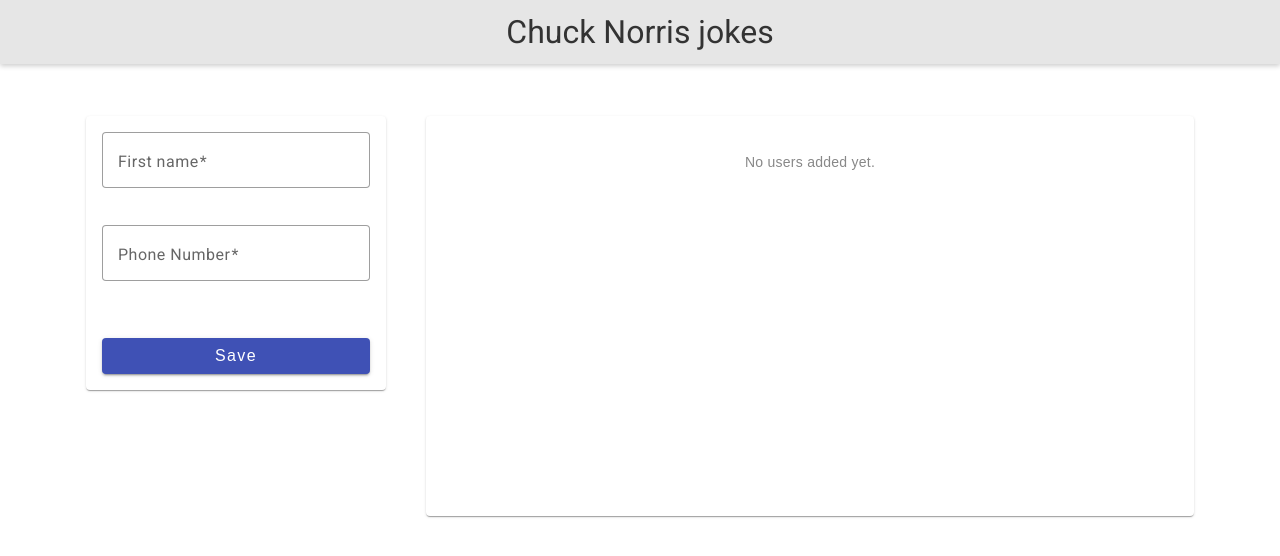
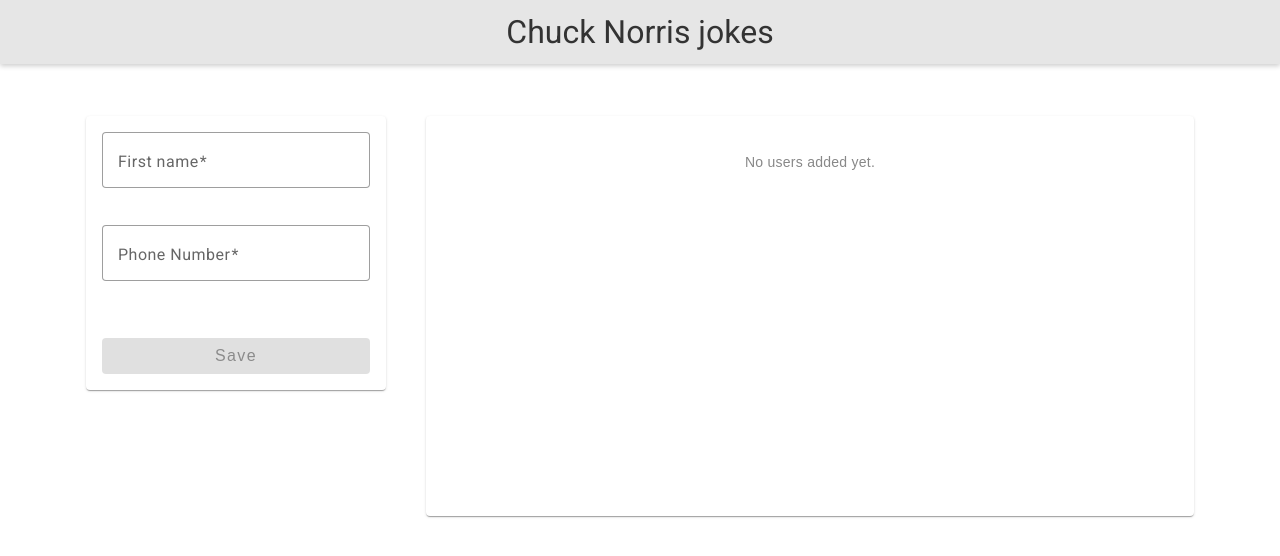
Before and after one commit to olga8karp/chuck-norris-jokes, an Angular app: page / in a window 1280 px wide. Shown: the top 556 px of the page. Built offline with nearby package versions, Linux system fonts and the light colour scheme.

Commit message:
Make "Save" button disabled if the form is invalid

```diff
--- a/src/app/user-contact-form/user-contact-form.component.html
+++ b/src/app/user-contact-form/user-contact-form.component.html
@@ -32,7 +32,7 @@
           </mat-form-field>
 
           <div class="button-row">
-            <button mat-raised-button color="primary" type="submit" class="save-button">Save</button>
+            <button mat-raised-button color="primary" type="submit" class="save-button" [disabled]="contactForm.invalid">Save</button>
           </div>
         </form>
       } @else {
```
